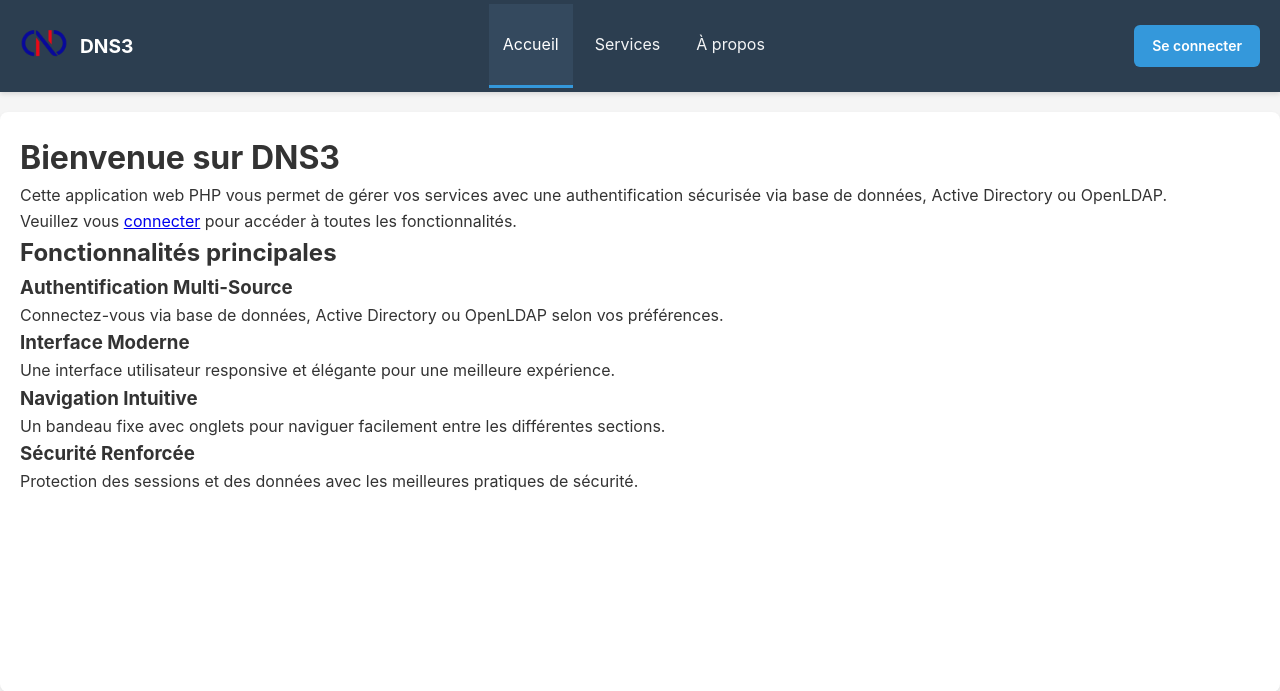
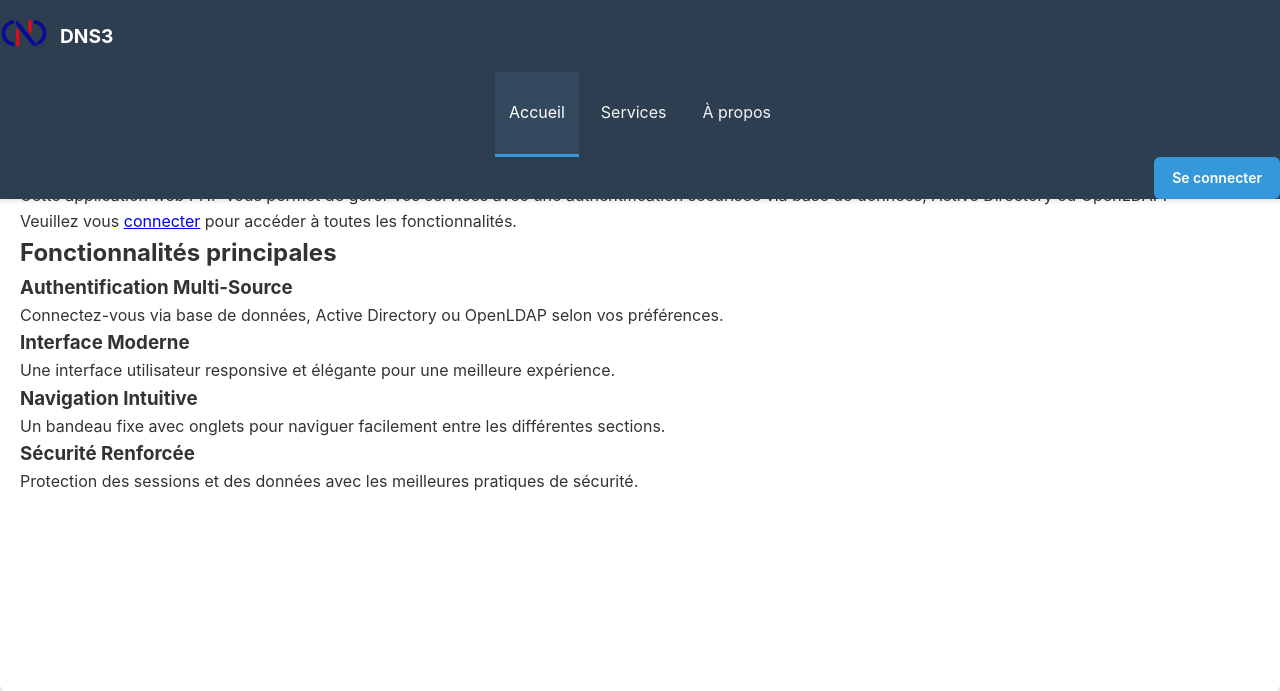
Before and after one commit to guittou/dns3, a PHP site: page /index.php in a window 1280 px wide. Shown: the top 691 px of the page. Run offline with PHP 8.4, Linux system fonts and the light colour scheme.

Commit message:
Refactor header layout with grid and navigation updates

```diff
--- a/includes/header.php
+++ b/includes/header.php
@@ -17,21 +17,25 @@ $user = $auth->getCurrentUser();
 </head>
 <body>
     <header class="fixed-header">
-        <div class="header-container">
+        <div class="header-grid">
             <div class="header-left">
-                <a href="<?php echo BASE_URL; ?>" class="logo">
+                <a href="<?php echo BASE_URL; ?>" class="logo" aria-label="<?php echo SITE_NAME; ?>">
                     <img src="<?php echo BASE_URL; ?>assets/images/logo_cnd_transparent.png" alt="<?php echo SITE_NAME; ?>" class="logo-img" onerror="this.style.display='none'; this.nextElementSibling.style.display='inline';">
                     <span class="logo-text"><?php echo SITE_NAME; ?></span>
                 </a>
             </div>
 
-            <nav class="header-nav">
+            <div class="header-center">
+                <nav class="header-nav" role="navigation" aria-label="Main navigation">
+                    <div class="nav-inner">
                         <ul class="nav-tabs">
                             <li><a href="<?php echo BASE_URL; ?>" class="<?php echo basename($_SERVER['PHP_SELF']) === 'index.php' ? 'active' : ''; ?>">Accueil</a></li>
                             <li><a href="<?php echo BASE_URL; ?>services.php" class="<?php echo basename($_SERVER['PHP_SELF']) === 'services.php' ? 'active' : ''; ?>">Services</a></li>
                             <li><a href="<?php echo BASE_URL; ?>about.php" class="<?php echo basename($_SERVER['PHP_SELF']) === 'about.php' ? 'active' : ''; ?>">À propos</a></li>
                         </ul>
+                    </div>
                 </nav>
+            </div>
 
             <div class="header-right">
                 <?php if ($auth->isLoggedIn() && $user): ?>
```
Lines whose indentation alone changed are shown as unchanged.
